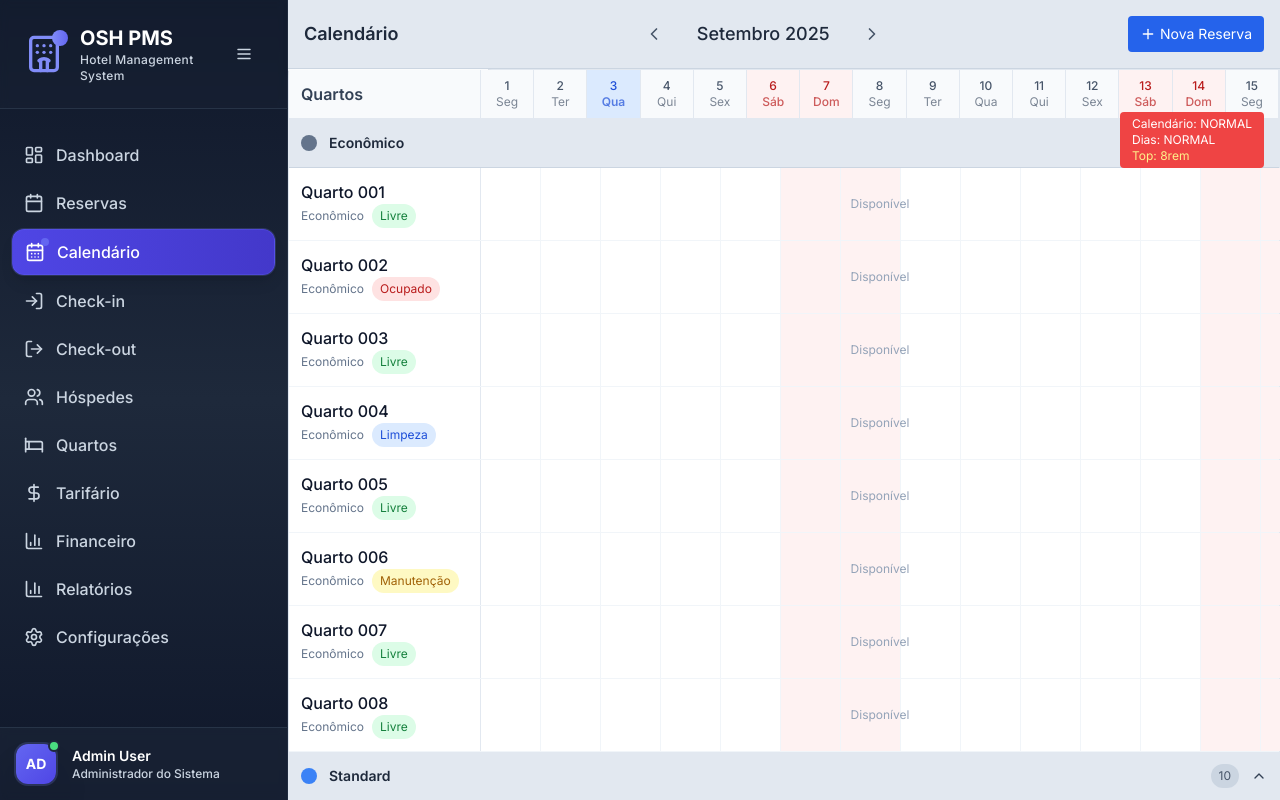
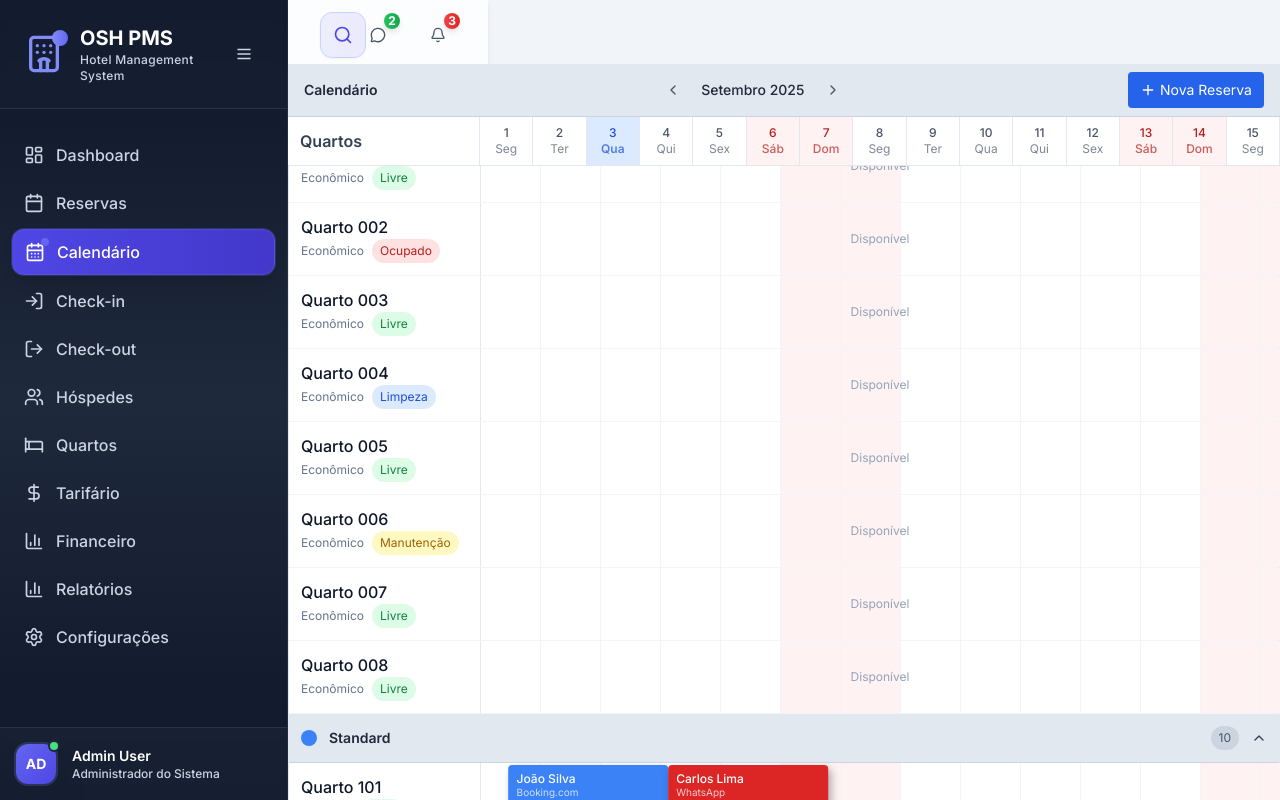
Before and after one commit to osociohoteleiro/sistema-de-hoteis, a React (Vite) app in the folder pms/: page /calendario in a window 1280 px wide. Built offline with nearby package versions, Linux system fonts and the light colour scheme.

Commit message:
Pocisionamento das headers do calentário pms encaixados e com transições

```diff
--- a/pms/src/pages/CalendarioFullCalendar.jsx
+++ b/pms/src/pages/CalendarioFullCalendar.jsx
@@ -620,51 +620,37 @@ const CalendarioFullCalendar = () => {
   return (
     <div className="flex flex-col h-full bg-slate-100">
       {/* Header do Calendário */}
-      <div className={`bg-slate-200 border-b border-slate-300 transition-all duration-300 ease-in-out ${
-        isHeaderCompact ? 'fixed z-30 py-2 px-4' : 'relative py-4 px-4'
-      }`}
+      <div className="bg-slate-200 border-b border-slate-300 fixed z-30 py-2 px-4"
       style={{
-        ...(isHeaderCompact ? {
         top: '4rem', // Logo abaixo do header do site (64px)
         left: sidebarWidth,
         right: 0,
         width: `calc(100vw - ${sidebarWidth})`
-        } : {})
       }}>
         <div className="flex justify-between items-center">
           {/* Título à esquerda - reduz no modo compacto */}
-          <h1 className={`font-semibold text-slate-800 transition-all duration-300 ${
-            isHeaderCompact ? 'text-sm' : 'text-lg'
-          }`}>
+          <h1 className="font-semibold text-slate-800 text-sm">
             Calendário
           </h1>
 
           {/* Navegação de mês no centro - reduz no modo compacto */}
-          <div className={`flex items-center transition-all duration-300 ${
-            isHeaderCompact ? 'space-x-2' : 'space-x-4'
-          }`}>
+          <div className="flex items-center space-x-2">
             <button
               onClick={() => navigateMonth(-1)}
-              className={`text-slate-600 hover:text-slate-800 hover:bg-slate-300 rounded-full transition-all duration-300 ${
-                isHeaderCompact ? 'p-1' : 'p-2'
-              }`}
+              className="text-slate-600 hover:text-slate-800 hover:bg-slate-300 rounded-full p-1"
             >
-              <ChevronLeft size={isHeaderCompact ? 16 : 20} />
+              <ChevronLeft size={16} />
             </button>
 
-            <div className={`font-medium text-slate-800 text-center transition-all duration-300 ${
-              isHeaderCompact ? 'text-sm min-w-[120px]' : 'text-lg min-w-[150px]'
-            }`}>
+            <div className="font-medium text-slate-800 text-center text-sm min-w-[120px]">
               {getCurrentMonthYear()}
             </div>
 
             <button
               onClick={() => navigateMonth(1)}
-              className={`text-slate-600 hover:text-slate-800 hover:bg-slate-300 rounded-full transition-all duration-300 ${
-                isHeaderCompact ? 'p-1' : 'p-2'
-              }`}
+              className="text-slate-600 hover:text-slate-800 hover:bg-slate-300 rounded-full p-1"
             >
-              <ChevronRight size={isHeaderCompact ? 16 : 20} />
+              <ChevronRight size={16} />
             </button>
           </div>
 
@@ -688,30 +674,20 @@ const CalendarioFullCalendar = () => {
         }`}></div>
       )}
 
-      {/* Debug indicator - remover após teste */}
-      <div className="fixed top-28 right-4 bg-red-500 text-white px-3 py-1 rounded z-50 text-xs">
-        <div>Calendário: {isHeaderCompact ? 'FIXO' : 'NORMAL'}</div>
-        <div>Dias: {isDaysHeaderFixed ? 'FIXO' : 'NORMAL'}</div>
-        <div className="text-yellow-200">Top: {isHeaderCompact ? '6rem' : '8rem'}</div>
-      </div>
 
 
       {/* Gantt Timeline Container - Demonstração */}
-      <div className="flex-1">
+      <div className="flex-1 pt-20">
         <div className="bg-white shadow-sm border border-slate-200">
           <div className="w-full flex flex-col">
             {/* Header de datas */}
-            <div className={`flex border-b border-slate-200 transition-all duration-300 ease-in-out ${
-              isDaysHeaderFixed ? 'fixed bg-white' : 'relative bg-slate-50'
-            }`}
+            <div className="flex border-b border-slate-200 fixed bg-white transition-all duration-300 ease-in-out"
             style={{
-              ...(isDaysHeaderFixed ? {
-                top: isHeaderCompact ? '6.5rem' : '8.5rem', // Ajustado para descer um pouco mais
+              top: isHeaderCompact ? '6.5rem' : '7.3rem', // Ajusta quando o header "Calendário" fica compacto
               left: sidebarWidth,
               right: 0,
               width: `calc(100vw - ${sidebarWidth})`,
               zIndex: 25
-              } : {})
             }}>
               <div className="w-48 p-3 font-semibold text-slate-700 border-r border-slate-200">
                 Quartos
@@ -757,9 +733,9 @@ const CalendarioFullCalendar = () => {
                 <div key={categoria.id}>
                   {/* Header da Categoria */}
                   <div
-                    className="bg-slate-200 border-b border-slate-300 sticky z-20"
+                    className="bg-slate-200 border-b border-slate-300 sticky z-20 transition-all duration-300 ease-in-out"
                     style={{
-                      top: isDaysHeaderFixed ? (isHeaderCompact ? '4.9rem' : '6.9rem') : '0'
+                      top: isHeaderCompact ? '5.1rem' : '5.9rem' // Ajusta junto com os outros headers
                     }}
                   >
                     <button
```
Lines whose indentation alone changed are shown as unchanged.
